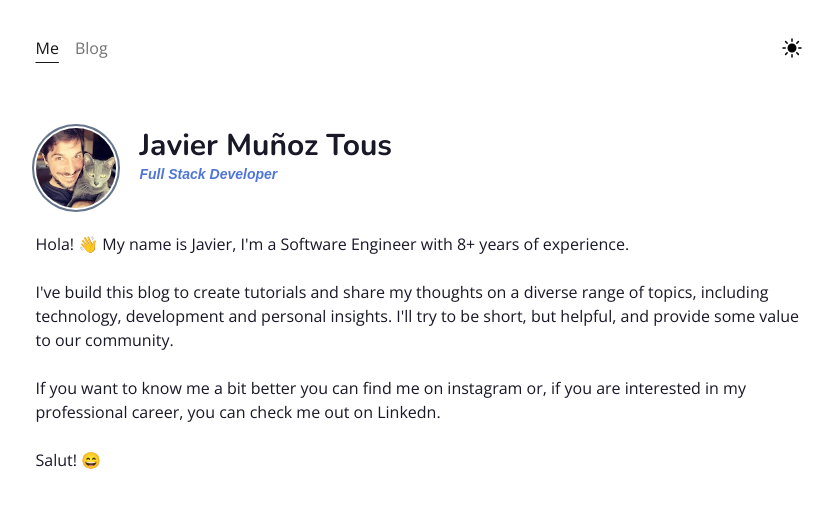
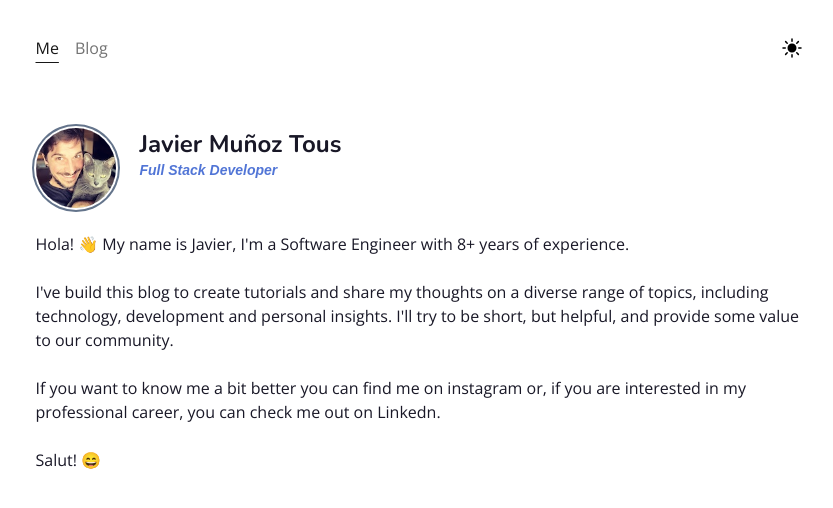
Before and after one commit to Javimtib92/javiermt-blog, a Next.js app: page / in a window 1280 px wide. Shown: the top 508 px of the page, without its empty margins (213-1046 px from the left). Built offline with nearby package versions, Linux system fonts and the light colour scheme; a web font is replaced by a local one.

Commit message:
hide back button

```diff
--- a/app/blog/[category]/[slug]/layout.tsx
+++ b/app/blog/[category]/[slug]/layout.tsx
@@ -4,7 +4,7 @@ import { BackButton } from '@/components/back-button';
 export default function ArticleLayout({ children }: { children: ReactNode }) {
   return (
     <>
-      <BackButton />
+      {/* <BackButton /> */}
       {children}
     </>
   );
--- a/app/page.tsx
+++ b/app/page.tsx
@@ -19,7 +19,7 @@ export default function Home() {
         </span>
 
         <div className='flex flex-col place-self-start'>
-          <Heading>Javier Muñoz Tous</Heading>
+          <Heading className='text-2xl'>Javier Muñoz Tous</Heading>
           <Heading className='font-mono text-sm italic text-accent-400 dark:text-accent-400'>
             Full Stack Developer
           </Heading>
```
